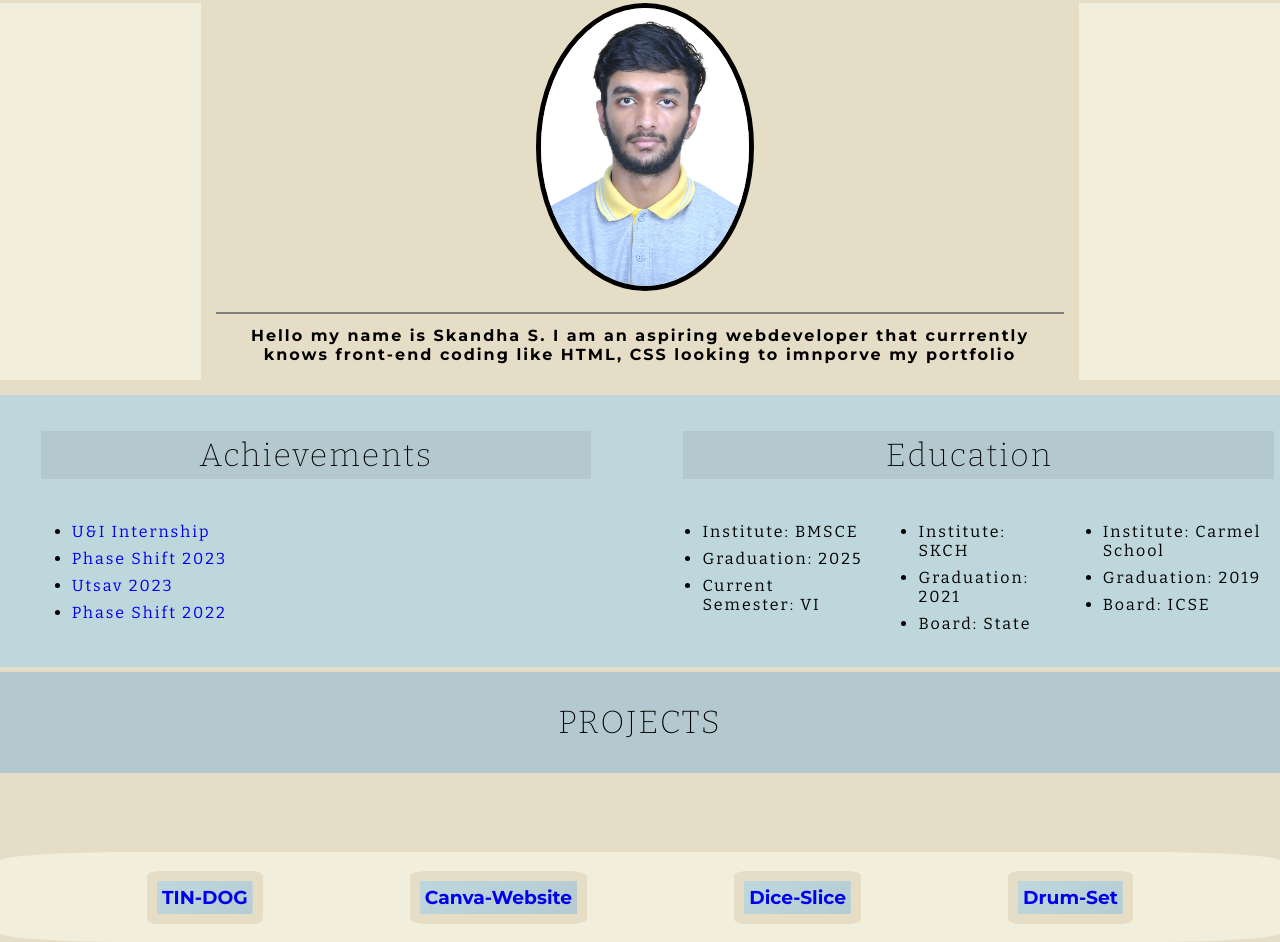
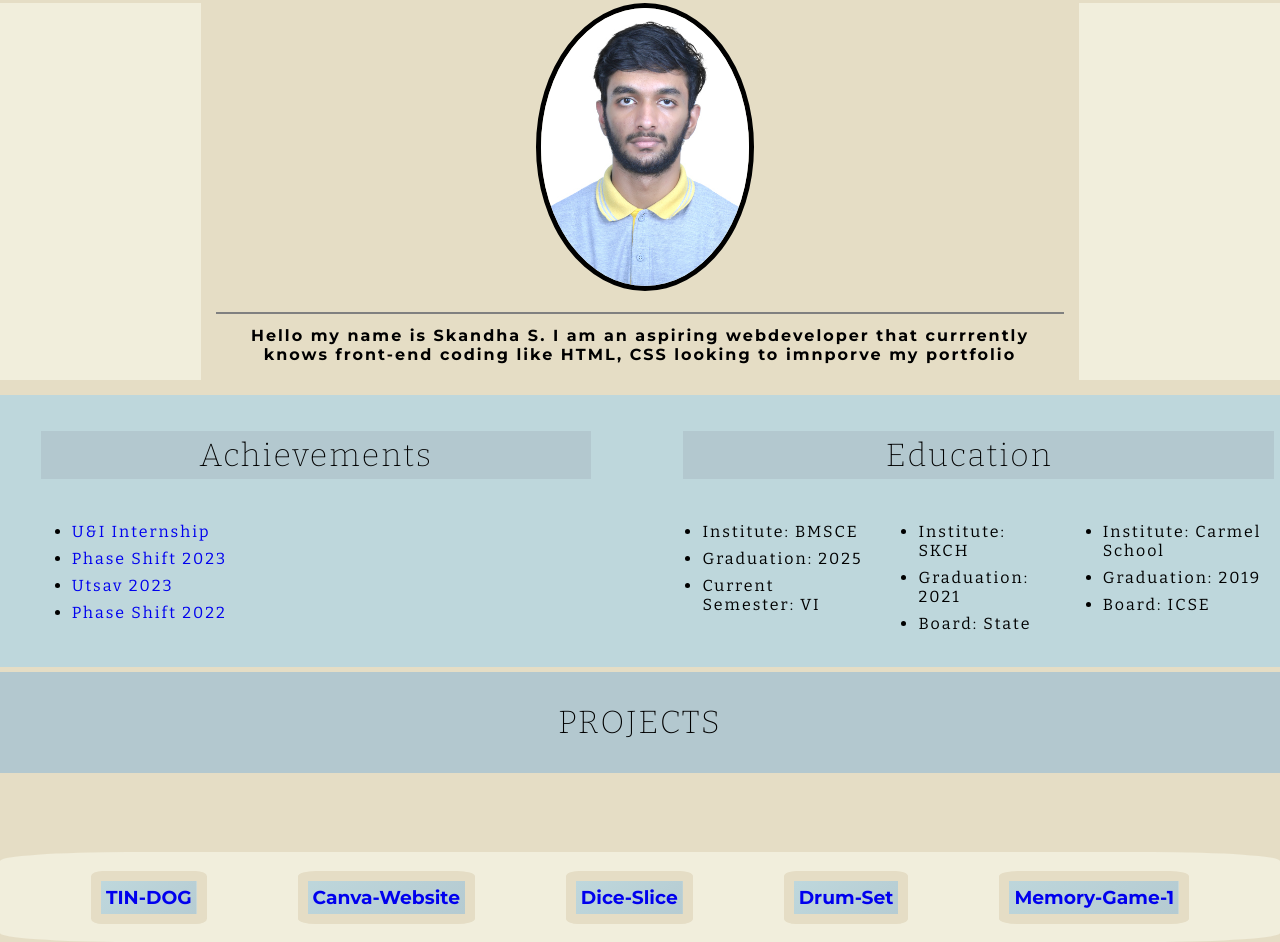
Before and after one commit to skandhaece/about_me, a plain HTML site: page index.html in a window 1280 px wide. Shown: the part 778-1720 px from the top of the page. Drawn offline with nearby package versions, Linux system fonts and the light colour scheme.

Commit message:
Update index.html

```diff
--- a/index.html
+++ b/index.html
@@ -70,6 +70,7 @@
             <h3><a href="https://beachxplore.my.canva.site/xploring">Canva-Website</a></h3>
             <h3><a href="https://skandhaece.github.io/dice_slice/">Dice-Slice</a></h3>
             <h3><a href="https://skandhaece.github.io/band/">Drum-Set</a></h3>
+            <h3><a href="https://skandhaece.github.io/memory-game-1/">Memory-Game-1</a></h3>
         </div>
 
 
```
